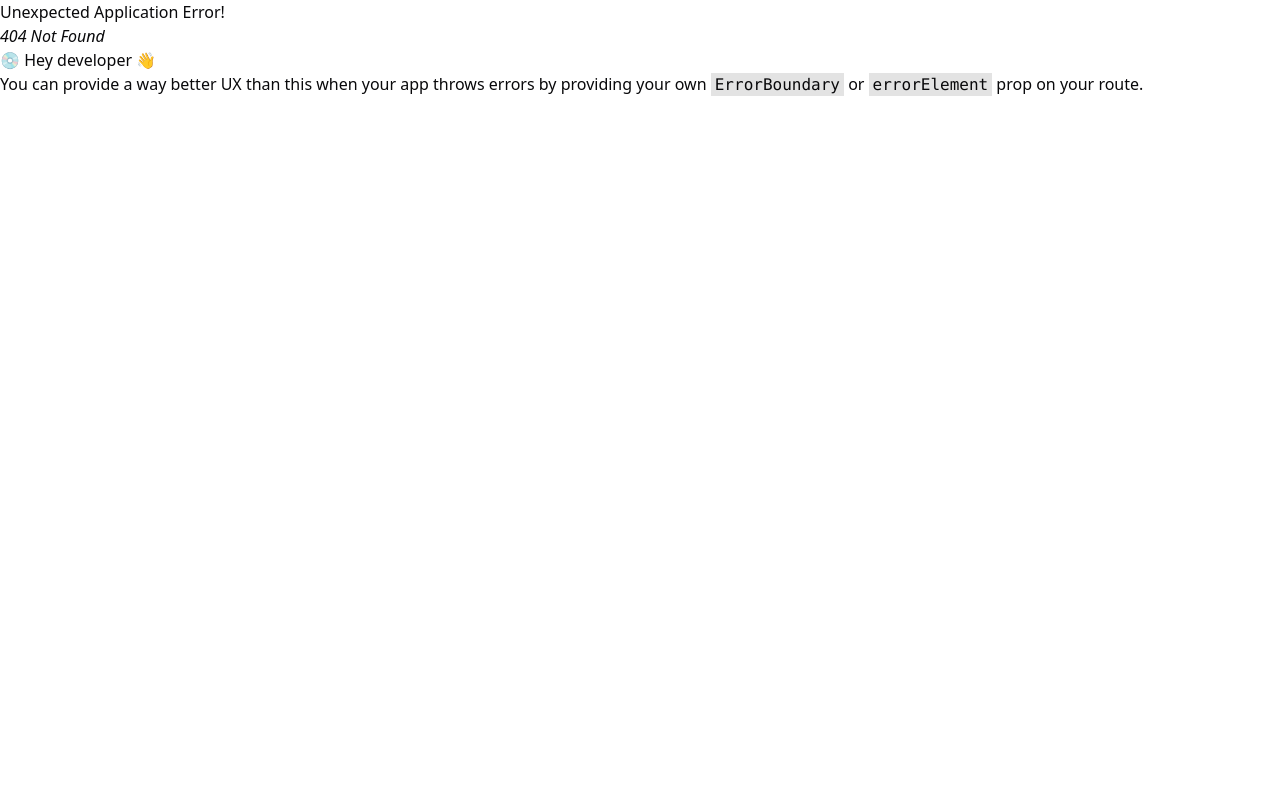
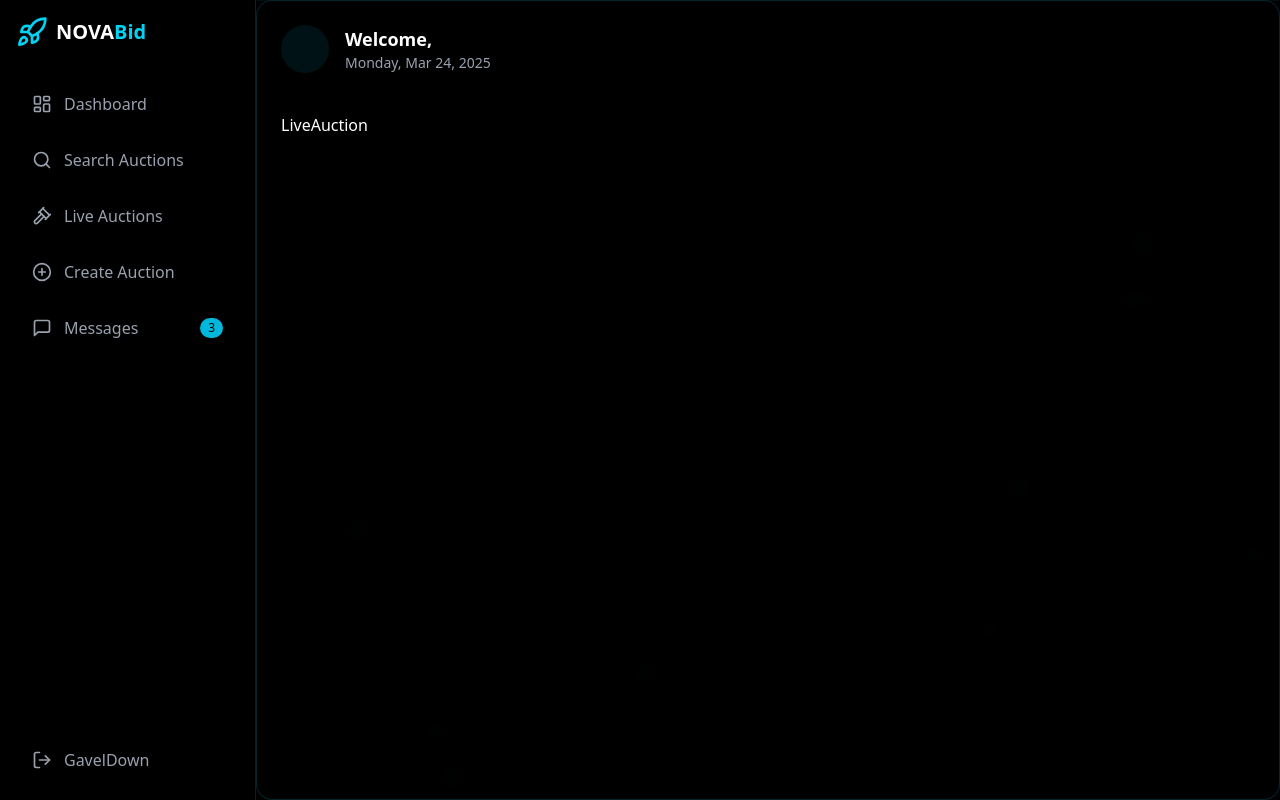
Before and after one commit to banerjee-arijit/BidSmart, a React (Vite) app: page /dashboard/live in a window 1280 px wide. Before the commit this address had no page. Built offline with nearby package versions, Linux system fonts and the light colour scheme; no server answers.

Commit message:
added routes

```diff
--- a/src/components/Sidebar.jsx
+++ b/src/components/Sidebar.jsx
@@ -20,7 +20,7 @@ const Sidebar = () => {
   const navigate = useNavigate();
 
   const sidebarItems = [
-    { id: "dashboard", icon: LayoutDashboard, label: "Dashboard" },
+    { id: "", icon: LayoutDashboard, label: "Dashboard" },
     { id: "search", icon: Search, label: "Search Auctions" },
     { id: "live", icon: Gavel, label: "Live Auctions" },
     { id: "create", icon: PlusCircle, label: "Create Auction" },
@@ -30,7 +30,7 @@ const Sidebar = () => {
   const handleLogout = async () => {
     try {
       await account.deleteSession("current");
-      navigate("/authpage"); // or window.location.href = "/authpage";
+      navigate("/authpage");
     } catch (err) {
       console.error("Logout failed:", err);
     }
@@ -57,6 +57,7 @@ const Sidebar = () => {
               onClick={() => {
                 setActivePage(item.id);
                 setIsSidebarOpen(false);
+                navigate(`/dashboard/${item.id}`);
               }}
               className={`group w-full flex items-center gap-3 px-4 py-3 rounded-lg transition-all duration-300 mb-2 relative ${
                 activePage === item.id
--- a/src/components/UserBoard.jsx
+++ b/src/components/UserBoard.jsx
@@ -3,6 +3,7 @@ import { Gavel, X } from "lucide-react";
 import { account } from "../lib/appwrite";
 import ViewProfile from "./ViewProfile";
 import Card from "./Card";
+import { Outlet } from "react-router";
 
 const UserBoard = () => {
   const [currentUser, setCurrentUser] = useState(null);
@@ -13,7 +14,7 @@ const UserBoard = () => {
     const getCurrentUserName = async () => {
       try {
         const { name } = await account.get();
-        setCurrentUser(name);
+        setCurrentUser(name.substring(0, name.indexOf(" ")));
         setCurrentUserFirstChar(name.charAt(0).toUpperCase());
       } catch (error) {
         console.error(error);
@@ -60,21 +61,8 @@ const UserBoard = () => {
           currentUserFirstChar={currentUserFirstChar}
         />
       )}
-      <div className="mt-10 ml-4">
-        <div className="flex flex-col gap-4 p-4 bg-black/60 backdrop-blur-md border border-cyan-500/10 rounded-2xl shadow-lg text-white w-fit">
-          <div className="flex items-center gap-2">
-            <Gavel className="text-cyan-400 " />
-            <span className="text-lg font-semibold text-cyan-400">
-              <span className="text-green-400 animate-pulse font-bold">
-                Live
-              </span>{" "}
-              Auction
-            </span>
-          </div>
-        </div>
-        <div className="mt-4">
-          <Card />
-        </div>
+      <div className="mt-10">
+        <Outlet />
       </div>
     </div>
   );
--- /dev/null
+++ b/src/components/pages/CreateAuction.jsx
@@ -0,0 +1,7 @@
+import React from "react";
+
+const CreateAuction = () => {
+  return <div>CreateAuction</div>;
+};
+
+export default CreateAuction;
--- /dev/null
+++ b/src/components/pages/HomePage.jsx
@@ -0,0 +1,24 @@
+import { Gavel } from "lucide-react";
+import React from "react";
+import Card from "../Card";
+
+const HomePage = () => {
+  return (
+    <div className="mt-10 ">
+      <div className="flex flex-col gap-4 p-4 bg-black/60 backdrop-blur-md border border-cyan-500/10 rounded-2xl shadow-lg text-white w-fit">
+        <div className="flex items-center gap-2">
+          <Gavel className="text-cyan-400 " />
+          <span className="text-lg font-semibold text-cyan-400">
+            <span className="text-green-400 animate-pulse font-bold">Live</span>{" "}
+            Auction
+          </span>
+        </div>
+      </div>
+      <div className="mt-4">
+        <Card />
+      </div>
+    </div>
+  );
+};
+
+export default HomePage;
--- /dev/null
+++ b/src/components/pages/LiveAuction.jsx
@@ -0,0 +1,7 @@
+import React from "react";
+
+const LiveAuction = () => {
+  return <div>LiveAuction</div>;
+};
+
+export default LiveAuction;
--- /dev/null
+++ b/src/components/pages/Messages.jsx
@@ -0,0 +1,7 @@
+import React from "react";
+
+const Messages = () => {
+  return <div>Messages</div>;
+};
+
+export default Messages;
--- /dev/null
+++ b/src/components/pages/SearchAuctionPage.jsx
@@ -0,0 +1,7 @@
+import React from "react";
+
+const SearchAuctionPage = () => {
+  return <div>SearchAuctionPage</div>;
+};
+
+export default SearchAuctionPage;
--- a/src/main.jsx
+++ b/src/main.jsx
@@ -1,26 +1,9 @@
 import { StrictMode } from "react";
 import { createRoot } from "react-dom/client";
 import "./index.css";
-import App from "./App.jsx";
-import AuthPage from "./pages/AuthPage.jsx";
-import Dashboard from "./pages/Dashboard.jsx";
-import ResetPassword from "./components/ResetPassword.jsx";
-import ProtectedAuthRoute from "./components/ProtectedAuthRoute.jsx";
-import { createBrowserRouter, RouterProvider } from "react-router-dom";
+import { RouterProvider } from "react-router";
+import router from "./router/router";
 
-const router = createBrowserRouter([
-  { path: "/", element: <App /> },
-  {
-    path: "/authpage",
-    element: (
-      <ProtectedAuthRoute>
-        <AuthPage />
-      </ProtectedAuthRoute>
-    ),
-  },
-  { path: "/dashboard", element: <Dashboard /> },
-  { path: "/reset-password", element: <ResetPassword /> },
-]);
 createRoot(document.getElementById("root")).render(
   <StrictMode>
     <RouterProvider router={router} />
--- /dev/null
+++ b/src/router/router.jsx
@@ -0,0 +1,37 @@
+import { createBrowserRouter } from "react-router-dom";
+import App from "../App.jsx";
+import AuthPage from "../pages/AuthPage.jsx";
+import Dashboard from "../pages/Dashboard.jsx";
+import ResetPassword from "../components/ResetPassword.jsx";
+import ProtectedAuthRoute from "../components/ProtectedAuthRoute.jsx";
+import HomePage from "../components/pages/HomePage.jsx";
+import SearchAuctionPage from "../components/pages/SearchAuctionPage.jsx";
+import LiveAuction from "../components/pages/LiveAuction.jsx";
+import CreateAuction from "../components/pages/CreateAuction.jsx";
+import Messages from "../components/pages/Messages.jsx";
+
+const router = createBrowserRouter([
+  { path: "/", element: <App /> },
+  {
+    path: "/authpage",
+    element: (
+      <ProtectedAuthRoute>
+        <AuthPage />
+      </ProtectedAuthRoute>
+    ),
+  },
+  {
+    path: "/dashboard",
+    element: <Dashboard />,
+    children: [
+      { index: true, element: <HomePage /> },
+      { path: "search", element: <SearchAuctionPage /> },
+      { path: "live", element: <LiveAuction /> },
+      { path: "create", element: <CreateAuction /> },
+      { path: "messages", element: <Messages /> },
+    ],
+  },
+  { path: "/reset-password", element: <ResetPassword /> },
+]);
+
+export default router;
```
